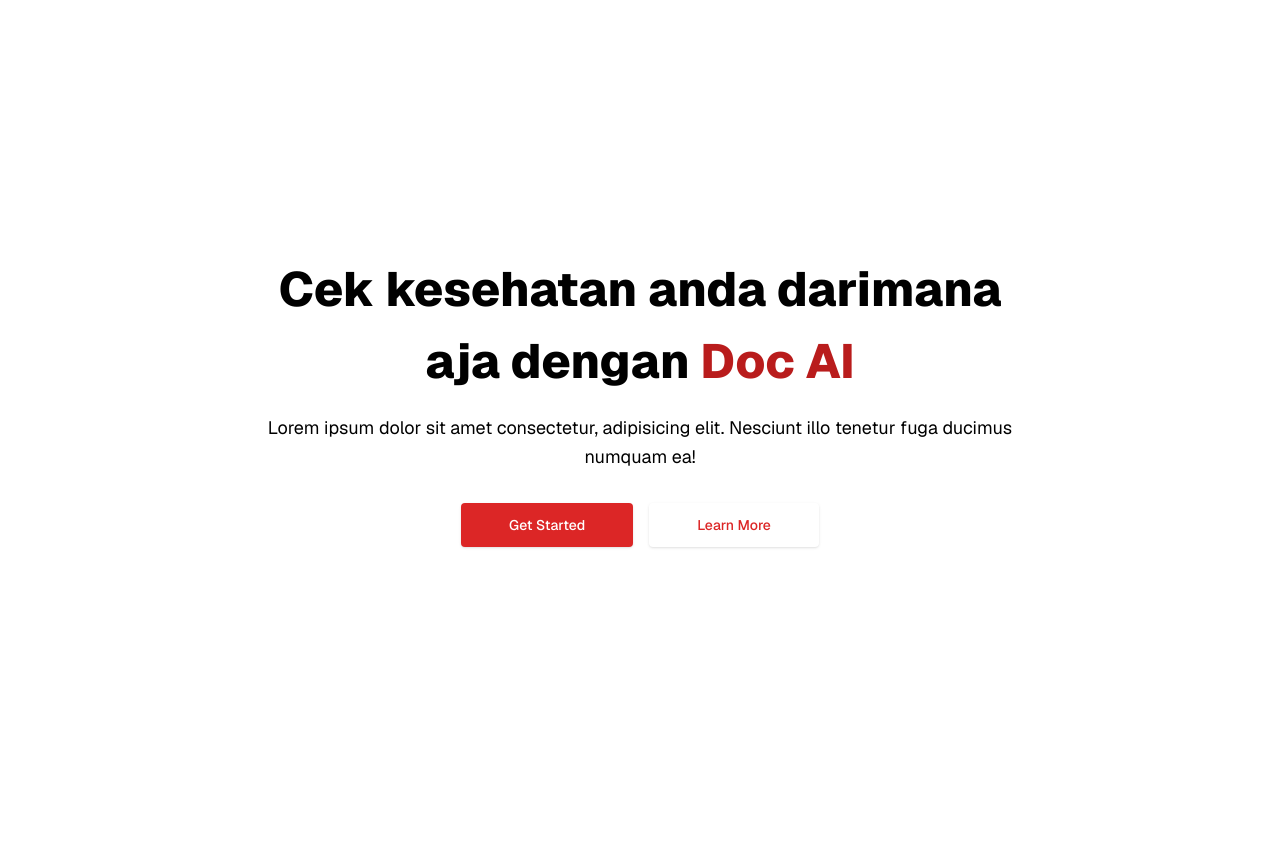
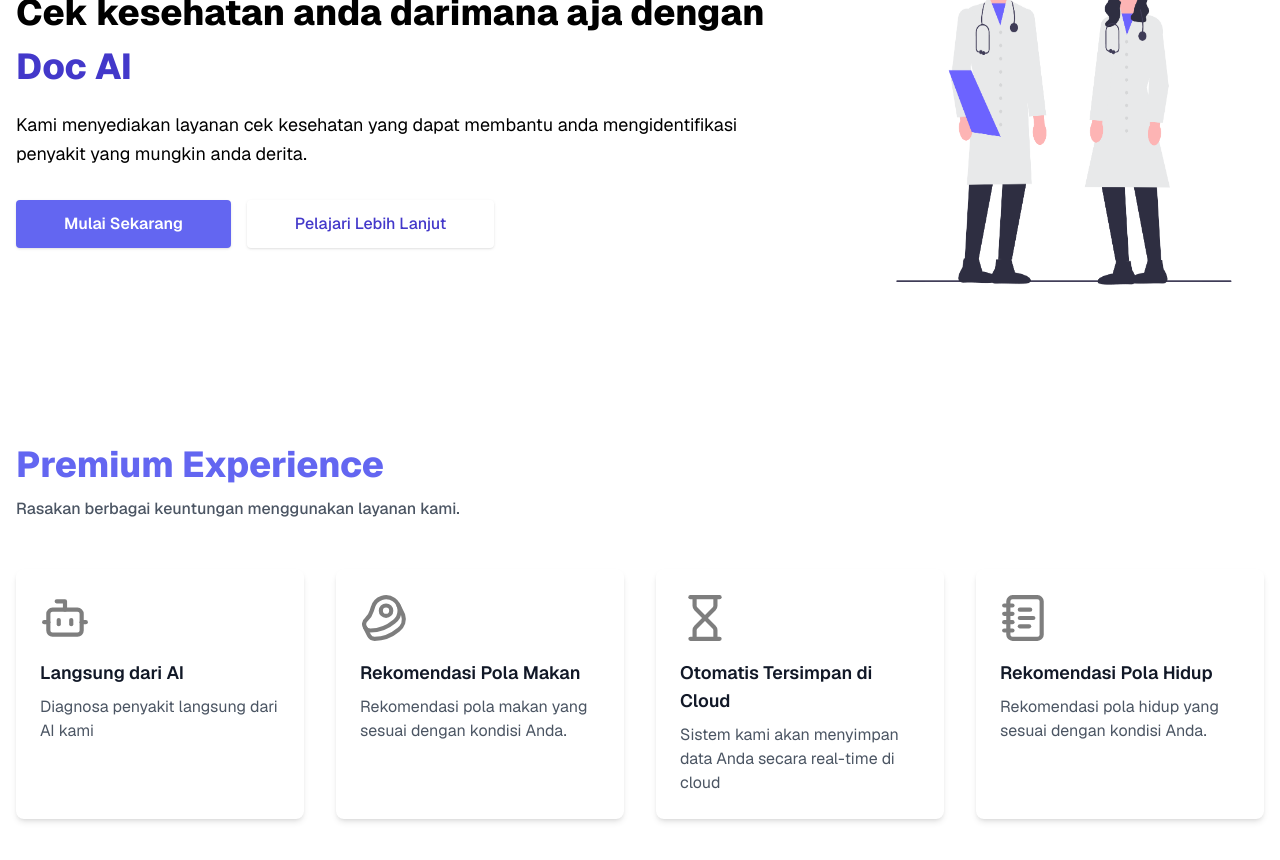
Before and after one commit to airlanggapradana/doc_ai, a Next.js app in the folder frontend/: page / in a window 1280 px wide. Shown: the top 860 px of the page. Before the commit the page ends 800 px from the top, so only its background shows below. Built offline with nearby package versions, Linux system fonts and the light colour scheme.

Commit message:
add Hero and Benefits components to landing page

```diff
--- a/frontend/src/app/page.tsx
+++ b/frontend/src/app/page.tsx
@@ -1,34 +1,15 @@
-import Link from "next/link";
+import Benefits from "@/components/landingPage/Benefits";
+import Hero from "@/components/landingPage/Hero";
 
 export default function HomePage() {
   return (
     <section className="bg-white">
       <div className="w-full px-4 py-32 lg:flex lg:h-screen lg:items-center">
-        <div className="mx-auto max-w-3xl text-center">
-          <h1 className="text-5xl font-extrabold leading-normal">
-            Cek kesehatan anda darimana aja dengan
-            <span className="font-extrabold text-red-700"> Doc AI</span>
-          </h1>
+        <div className="w-full">
+          <div className="mx-auto max-w-screen-2xl">
+            <Hero />
 
-          <p className="mt-4 sm:text-lg/relaxed">
-            Lorem ipsum dolor sit amet consectetur, adipisicing elit. Nesciunt
-            illo tenetur fuga ducimus numquam ea!
-          </p>
-
-          <div className="mt-8 flex flex-wrap justify-center gap-4">
-            <Link
-              className="block w-full rounded bg-red-600 px-12 py-3 text-sm font-medium text-white shadow hover:bg-red-700 focus:outline-none focus:ring active:bg-red-500 sm:w-auto"
-              href="#"
-            >
-              Get Started
-            </Link>
-
-            <Link
-              className="block w-full rounded px-12 py-3 text-sm font-medium text-red-600 shadow hover:text-red-700 focus:outline-none focus:ring active:text-red-500 sm:w-auto"
-              href="#"
-            >
-              Learn More
-            </Link>
+            <Benefits />
           </div>
         </div>
       </div>
--- /dev/null
+++ b/frontend/src/components/landingPage/Benefits.tsx
@@ -0,0 +1,68 @@
+import React, { ReactNode } from "react";
+import { Beef, Bot, Hourglass, NotebookText } from "lucide-react";
+
+const Benefits = () => {
+  const benefits = [
+    {
+      title: "Langsung dari AI",
+      description: "Diagnosa penyakit langsung dari AI kami",
+      icon: <Bot size={50} opacity={0.5} />,
+    },
+    {
+      title: "Rekomendasi Pola Makan",
+      description: "Rekomendasi pola makan yang sesuai dengan kondisi Anda.",
+      icon: <Beef size={50} opacity={0.5} />,
+    },
+    {
+      title: "Otomatis Tersimpan di Cloud",
+      description:
+        "Sistem kami akan menyimpan data Anda secara real-time di cloud",
+      icon: <Hourglass size={50} opacity={0.5} />,
+    },
+    {
+      title: "Rekomendasi Pola Hidup",
+      description: "Rekomendasi pola hidup yang sesuai dengan kondisi Anda.",
+      icon: <NotebookText size={50} opacity={0.5} />,
+    },
+  ];
+  return (
+    <section className="mt-14 bg-white py-16">
+      <h2 className="text-4xl font-extrabold text-indigo-500">
+        Premium Experience
+      </h2>
+      <p className="mt-3 font-medium text-gray-600">
+        Rasakan berbagai keuntungan menggunakan layanan kami.
+      </p>
+      <div className="mt-12 grid grid-cols-1 gap-8 sm:grid-cols-2 lg:grid-cols-4">
+        {benefits.map((benefit, index) => (
+          <BenefitCard
+            key={index}
+            title={benefit.title}
+            desc={benefit.description}
+            icon={benefit.icon}
+          />
+        ))}
+      </div>
+    </section>
+  );
+};
+
+const BenefitCard = ({
+  title,
+  desc,
+  icon,
+}: {
+  title: string;
+  desc: string;
+  icon?: ReactNode;
+}) => {
+  return (
+    <div className="rounded-lg bg-white p-6 shadow-md">
+      {icon}
+      <h3 className="mt-4 text-lg font-semibold text-gray-900">{title}</h3>
+      <p className="mt-2 text-gray-600">{desc}</p>
+    </div>
+  );
+};
+
+export default Benefits;
--- /dev/null
+++ b/frontend/src/components/landingPage/Hero.tsx
@@ -0,0 +1,47 @@
+import Image from "next/image";
+import Link from "next/link";
+import React from "react";
+import HeroIllustration from "../../../public/undraw_doctors_djoj.png";
+
+const Hero = () => {
+  return (
+    <div className="mb-16 flex items-center justify-between">
+      <div className="max-w-3xl">
+        <h1 className="text-4xl font-extrabold leading-normal">
+          Cek kesehatan anda darimana aja dengan
+          <span className="font-extrabold text-indigo-700"> Doc AI</span>
+        </h1>
+
+        <p className="mt-4 sm:text-lg/relaxed">
+          Kami menyediakan layanan cek kesehatan yang dapat membantu anda
+          mengidentifikasi penyakit yang mungkin anda derita.
+        </p>
+
+        <div className="mt-8 flex flex-wrap justify-start gap-4">
+          <Link
+            className="block w-full rounded bg-indigo-500 px-12 py-3 text-base font-semibold text-white shadow hover:bg-red-500 focus:outline-none focus:ring active:bg-red-500 sm:w-auto"
+            href="#"
+          >
+            Mulai Sekarang
+          </Link>
+
+          <Link
+            className="block w-full rounded px-12 py-3 text-base font-medium text-indigo-700 shadow hover:text-red-700 focus:outline-none focus:ring active:text-red-500 sm:w-auto"
+            href="#"
+          >
+            Pelajari Lebih Lanjut
+          </Link>
+        </div>
+      </div>
+
+      <Image
+        priority
+        src={HeroIllustration}
+        alt="hero_img"
+        className="h-[25rem] w-[25rem]"
+      />
+    </div>
+  );
+};
+
+export default Hero;
```
Also changed, not shown: frontend/public/undraw_doctors_djoj.png (added).
